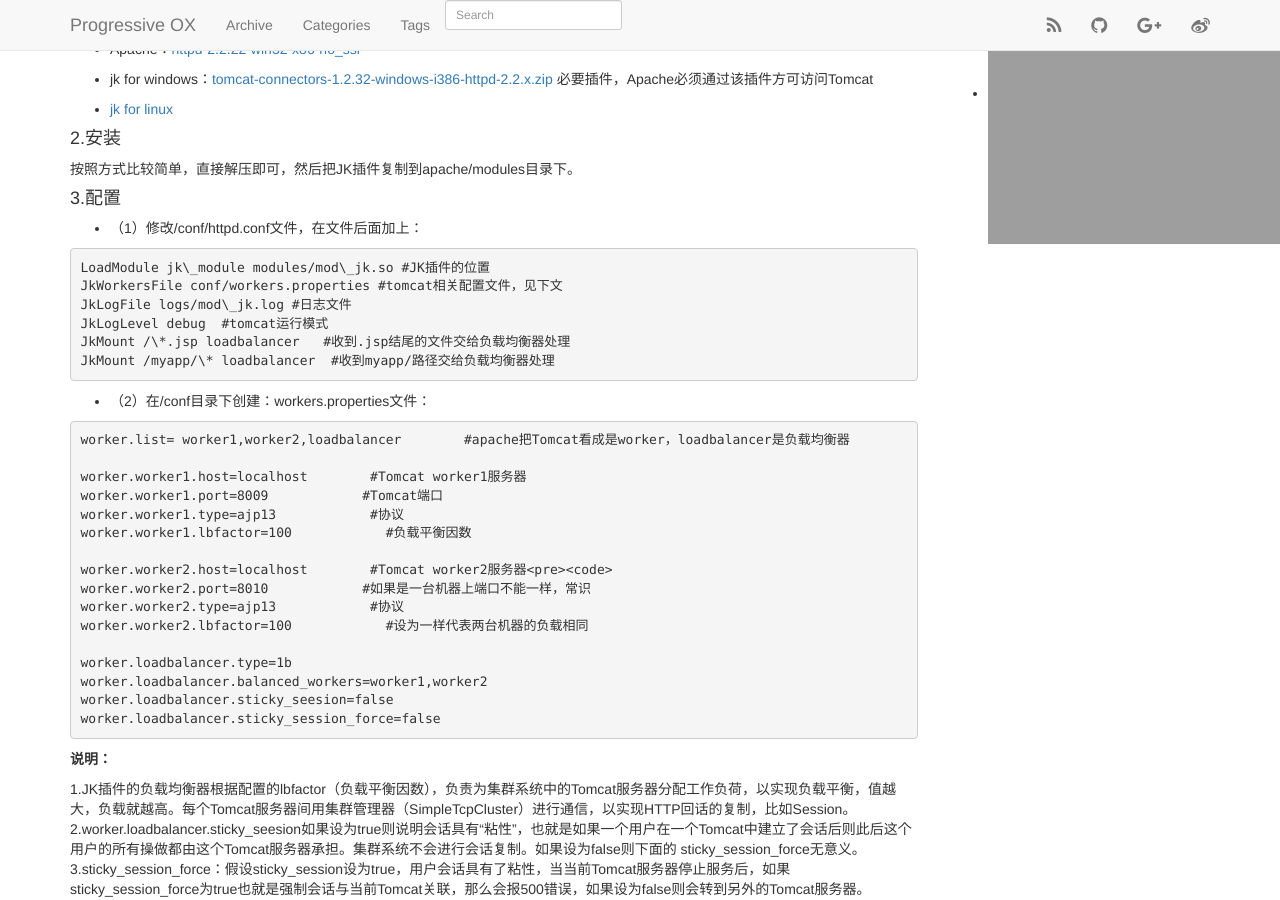
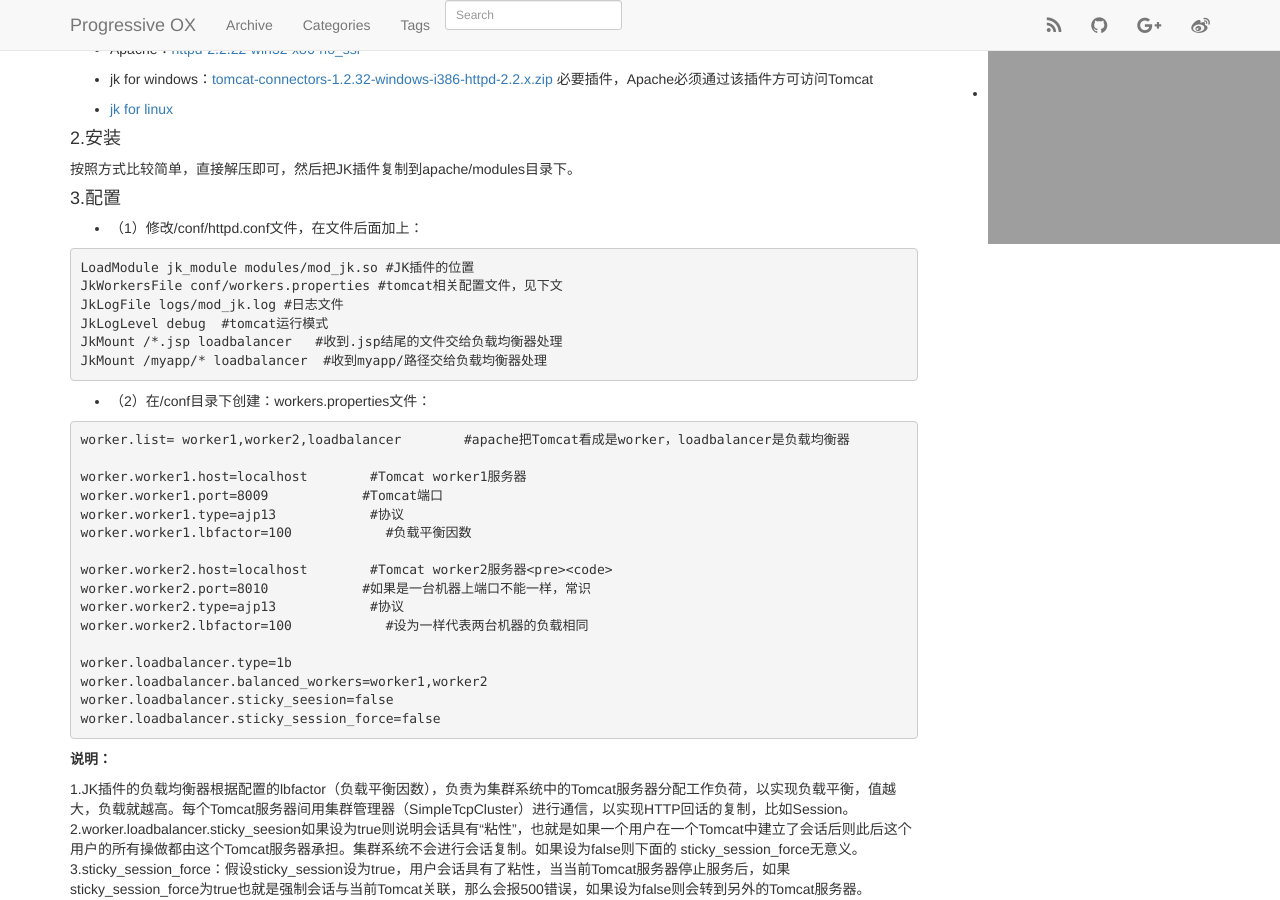
Before and after one commit to ChengYuanjian/chengyuanjian2.github.io, a Jekyll site: the page built from _posts/2014-09-19-apache-tomcat-cluster-loadbalance.md, in a window 1280 px wide and 900 px high, scrolled down 315 px. Built offline with Jekyll 4.4.1, drawn with Linux system fonts in a browser that asks for light colours; nearby versions of some CDN libraries; Markdown is read by kramdown in place of the engine named in the settings; comment, search, counter and statistics services are not loaded.

```diff
--- a/_posts/2014-09-19-apache-tomcat-cluster-loadbalance.md
+++ b/_posts/2014-09-19-apache-tomcat-cluster-loadbalance.md
@@ -35,12 +35,12 @@ _本文资料借鉴于网络_
 
 * （1）修改<apache_home>/conf/httpd.conf文件，在文件后面加上：
 {% highlight sh %}
-LoadModule jk\_module modules/mod\_jk.so #JK插件的位置
+LoadModule jk_module modules/mod_jk.so #JK插件的位置
 JkWorkersFile conf/workers.properties #tomcat相关配置文件，见下文
-JkLogFile logs/mod\_jk.log #日志文件
+JkLogFile logs/mod_jk.log #日志文件
 JkLogLevel debug  #tomcat运行模式
-JkMount /\*.jsp loadbalancer   #收到.jsp结尾的文件交给负载均衡器处理
-JkMount /myapp/\* loadbalancer  #收到myapp/路径交给负载均衡器处理
+JkMount /*.jsp loadbalancer   #收到.jsp结尾的文件交给负载均衡器处理
+JkMount /myapp/* loadbalancer  #收到myapp/路径交给负载均衡器处理
 {% endhighlight %}
 
 * （2）在<apache_home>/conf目录下创建：workers.properties文件：
```
